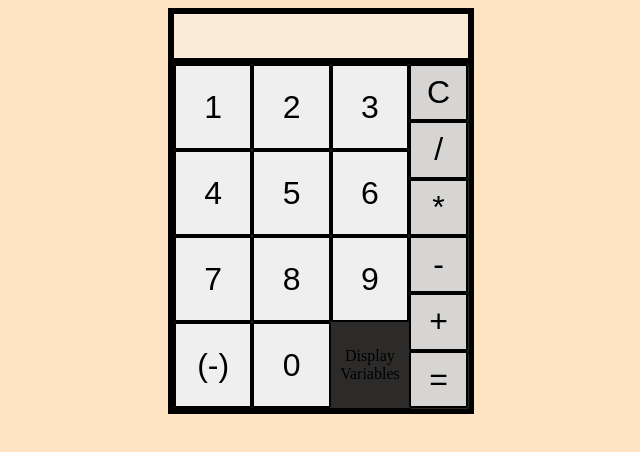
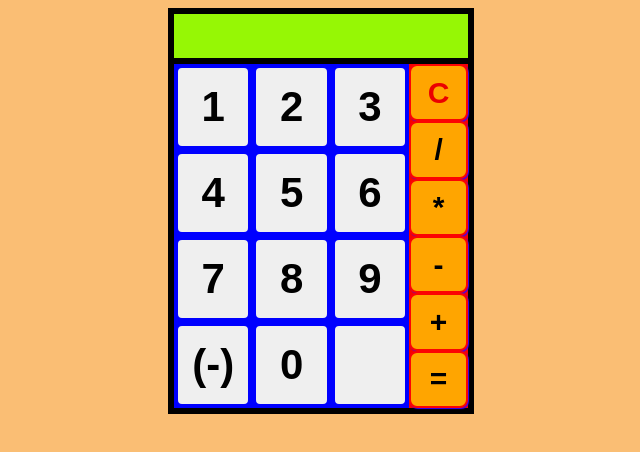
Before and after one commit to gernesto14/Calculator, a website: page index.html in a window 1280 px wide. Shown: the whole page, without its empty margins (319-959 px from the left). Drawn offline with Linux system fonts and the light colour scheme.

Commit message:
played around with some CSS styles

```diff
--- a/index.html
+++ b/index.html
@@ -26,7 +26,8 @@
                <button class="number" id="9">9</button>
                <button class="negative-symbol" id="negative">(-)</button>
                <button class="number" id="0">0</button>
-               <div class="test" id="test">Display Variables</div>
+               <!-- <div class="test" id="test">Display Variables</div> -->
+               <button class="number"></button>
 
 
             </div>
--- a/styles.css
+++ b/styles.css
@@ -1,5 +1,5 @@
 body {
-    background-color: bisque;
+    background-color: rgb(250, 190, 116);
 }
 
 .calculator-container {
@@ -8,32 +8,32 @@ body {
     width: 300px;
     height: 400px;
     margin: auto;
-    background-color: brown;
     grid-template-rows: 50px auto;
 }
 
 .display {
     border: solid;
     background-color: antiquewhite;
-    max-height: 50px;
-    font-size: 34px;
+    height: auto;
+    font-size: 24px;
     font-weight: 1000;
     font-family: 'Lucida Sans', 'Lucida Sans Regular', 'Lucida Grande', 'Lucida Sans Unicode', Geneva, Verdana, sans-serif ;
     text-align: right;
     padding-right: 5px;
+    text-overflow: ellipsis;
+    background-color: rgb(150, 247, 5);
 }
 
 .keys-container {
     display: grid;
     border: solid;
-    background-color: rgb(44, 43, 42);
     grid-template-columns: 80% 20%;
-
+    height: auto;
+    background-color: blue;
 }
 
 .number-keys {
     display: grid;
-    border: 10px black;
     grid-template-columns: 33.33% 33.33% 33.33%;
     text-align: center;
     align-items: center;
@@ -41,28 +41,31 @@ body {
 
 .number,.negative-symbol {
     height: 100%;
-    font-size: 32px;
-    border-radius: 2px;
-    border: 2px solid #000;
+    font-size: 42px;
+    border-radius: 8px;
+    border: 4px solid blue;
+    font-weight: bold;
 }
 
 .operator-keys {
     display: grid;
     width: 100%;
+    background-color: #f80000;
 
 }
 
 .operators {
-    background-color: #d6d5d4;
-    color: #000000;
-    font-size: 32px;
+    background-color: orange;
+    border-color: #f80000;
+    font-size: 30px;
     font-style: normal;
+    font-weight: 900;
     text-decoration: none;
     align-items: center;
-    border: 2px solid #000;
-    border-radius: 2px;
+    border: 2px solid #fc0303;
+    border-radius: 8px;
     display: grid;
-    box-shadow: 1px 1px 1px 0px #2D2D2D;
+    box-shadow: 1px 1px 1px 0px #3e00f8;
     width: inherit;
     height: inherit;
 
@@ -79,7 +82,7 @@ body {
 }
 
 .number:hover {
-    background-color: #c78e24;
+    background-color: #e9ef28;
 }
 
 .number:active {
@@ -89,11 +92,19 @@ body {
 }
 
 .operators:hover {
-    background-color: #53c056
+    background-color: #0675F9;
 }
 
 .operators:active {
     background-color: #3e8e41;
-    box-shadow: 0 1px #eb0000;
+    box-shadow: 0 1px #ff0000;
     transform: translate(1px);
 }
+
+#clear{
+    color: #eb0000;
+    background-color: orange;
+}
+#clear:hover{
+    background-color: #06e9f9;
+}
```
